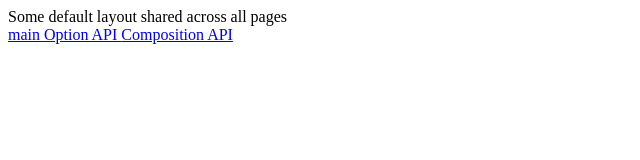
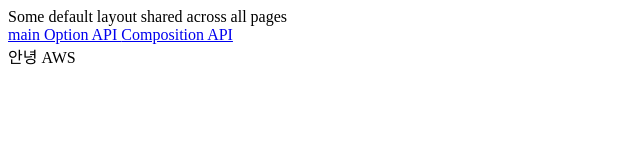
Before and after one commit to Jang-Hyuk/nuxt-monorepo, a Nuxt app in the folder apps/todo/: page /page/aws/upload in a window 1280 px wide. Shown: the top 160 px of the page, without its empty margins (0-640 px from the left). Built offline with nearby package versions, Linux system fonts and the light colour scheme.

Commit message:
fix: 린트 수정

```diff
--- a/apps/todo/pages/index.vue
+++ b/apps/todo/pages/index.vue
@@ -12,6 +12,9 @@
     <NuxtLink :to="{ name: 'page-id', params: { id: 1 } }">
       동적 페이지로 쑝
     </NuxtLink>
+    <NuxtLink to="">
+      dd
+    </NuxtLink>
   </div>
 </template>
 
--- /dev/null
+++ b/apps/todo/pages/page/aws/upload.vue
@@ -0,0 +1,13 @@
+<script setup lang="ts">
+
+</script>
+
+<template>
+  <div>
+    안녕 AWS
+  </div>
+</template>
+
+<style scoped>
+
+</style>
```
Also changed, not shown: 1 other file (tests, documents, lock files or other folders).
